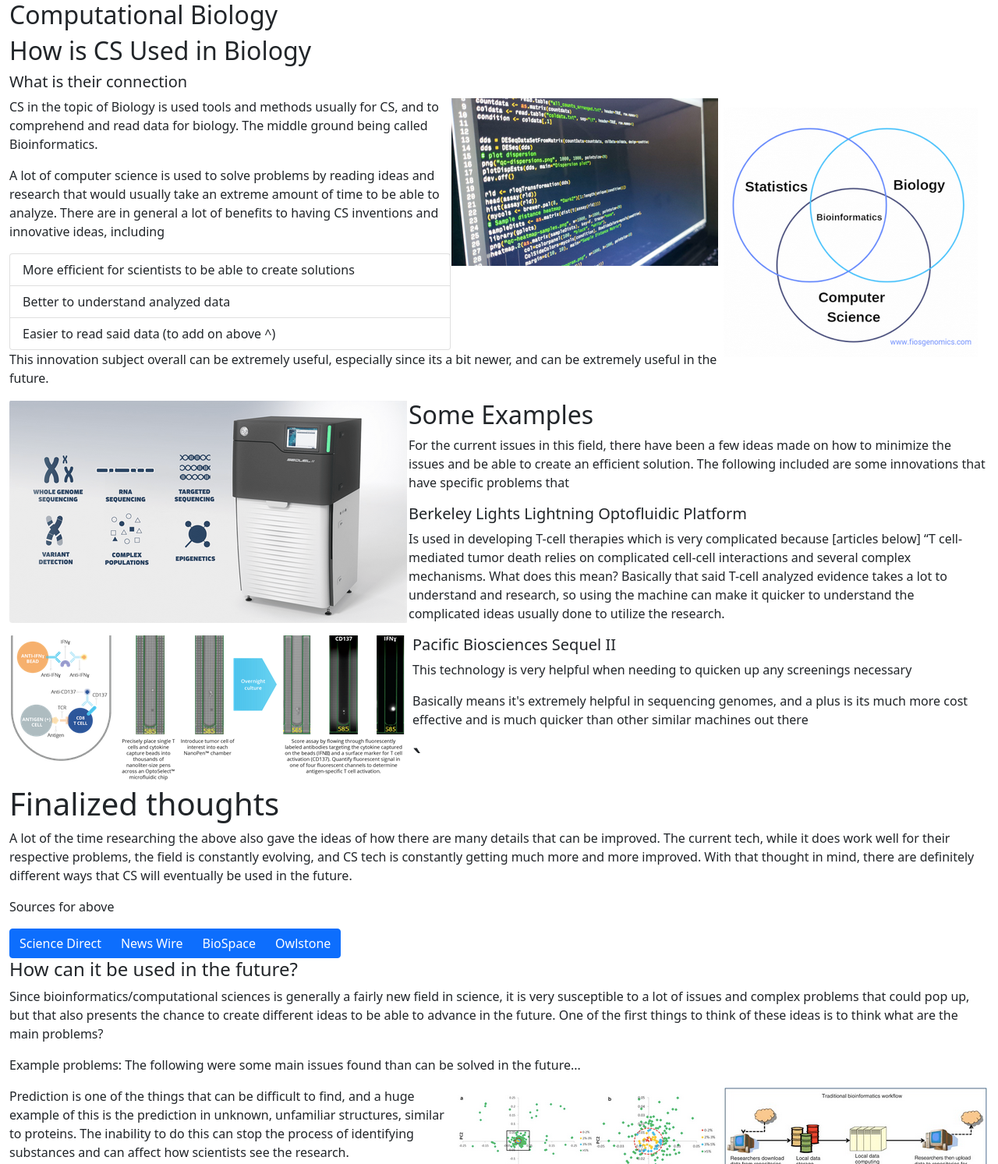
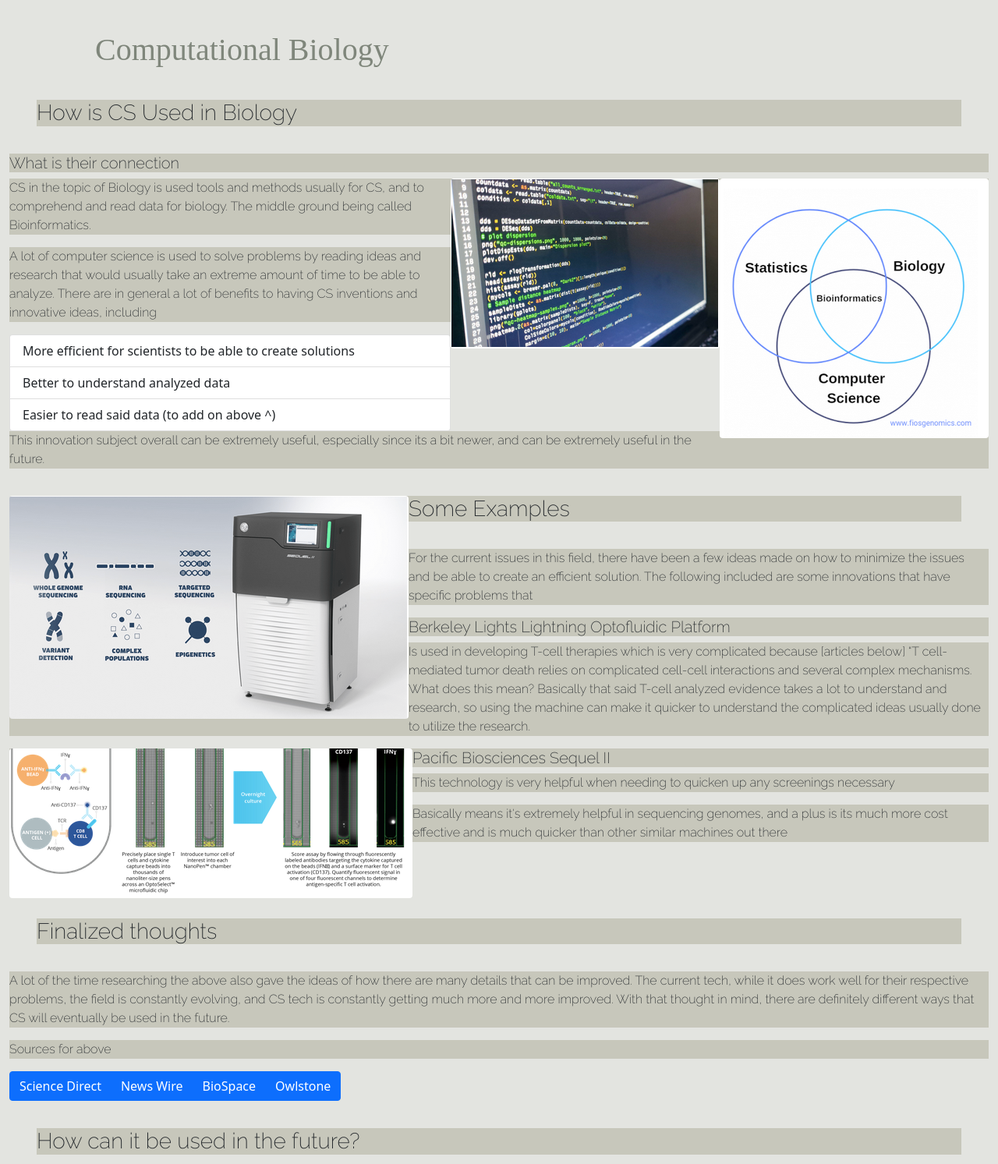
Before and after one commit to marlenp7932/freedom-project-sep10, a plain HTML site: page index.html in a window 1280 px wide. Shown: the top 1493 px of the page at 78% size. Drawn offline with nearby package versions, Linux system fonts and the light colour scheme; a script that the page names is missing.

Commit message:
css attempt

```diff
--- a/index.html
+++ b/index.html
@@ -7,21 +7,53 @@
 
         <link href="https://cdn.jsdelivr.net/npm/bootstrap@5.0.1/dist/css/bootstrap.min.css" rel="stylesheet" />
         <link href="style.css" rel="stylesheet" type="text/css" />
+        <link rel="preconnect" href="https://fonts.gstatic.com">
+        <link href="https://fonts.googleapis.com/css2?family=Playfair+Display:wght@700&display=swap" rel="stylesheet"type="text/css">
+    <link rel="preconnect" href="https://fonts.gstatic.com">
+    <link href="https://fonts.googleapis.com/css2?family=Raleway:wght@200&display=swap" rel="stylesheet" type="text/css">
         <style>
-            /* CSS */
+            h1 {
+              font-family: playfair-display;
+              margin: 40px;
+              color:#7f867b;
+                }
+            p {
+              font-family: raleway;
+              background-color:#c7c7bb;
+                }
+            h3 {
+              font-family: raleway;
+              margin: 35px;
+              background-color:#c7c7bb;
+                }
+            h5 {
+              font-family: raleway;
+              background-color:#c7c7bb;
+                }
+            body {
+              background-color: #e3e4e0;
+                }
+            .btn btn-primary{
+               color:#e3e4e0;
+            }
+            h6 {
+              color: #e3e4e0;
+
+                }
+
 
         </style>
 
         <title>CS in Biology</title>
     </head>
     <body>
-        <div class="container-fluid">
-          <h2>Computational Biology</h2>
+        <div class="container">
+          <h1>Computational Biology</h1>
             </div>
 
         <div class="container-fluid">
 
-            <h2> How is CS Used in Biology </h2>
+            <h3> How is CS Used in Biology </h3>
             <h5>What is their connection</h5>
         <img src="diagram3.png" class="rounded float-end" alt="diagram2">
          <img src="computer1.png" class="rounded float-end" alt="computer">
@@ -38,10 +70,9 @@
             <p>This innovation subject overall can be extremely useful, especially since its a bit newer, and can be extremely useful in the future. </p>
 
                 </div>
-
            <div class="container-fluid">
         <img src="invention1.png" class="rounded float-start" alt="invention1">
-            <h2> Some Examples </h2>
+            <h3> Some Examples </h3>
             <p>For the current issues in this field, there have been a few ideas made on how to minimize the issues and be able to create an efficient solution. The following included are some innovations that have specific problems that </p>
             <h5>Berkeley Lights Lightning Optofluidic Platform</h5>
         </div>
@@ -58,8 +89,9 @@
                 </div>
 
             <div class="container-fluid">
-                <h1>`</h1>
-                <h1>Finalized thoughts</h1>
+                <h6>.</h6>
+           <h6>.</h6>
+                <h3>Finalized thoughts</h3>
                 <p>A lot of the time researching the above also gave the ideas of how there are many details that can be improved. The current tech, while it does work well for their respective problems, the field is constantly evolving, and CS tech is constantly getting much more and more improved. With that thought in mind, there are definitely different ways that CS will eventually be used in the future.</p>
                 <p>Sources for above</p>
                 <div class="btn-group">
@@ -71,7 +103,7 @@
                     </div>
         <div class="container-fluid">
 
-            <h4>How can it be used in the future?</h4>
+            <h3>How can it be used in the future?</h3>
         <p>Since bioinformatics/computational sciences is generally a fairly new field in science, it is very susceptible to a lot of issues and complex problems that could pop up, but that also presents the chance to create different ideas to be able to advance in the future. One of the first things to think of these ideas is to think what are the main problems?</p>
         <p>Example problems: The following were some main issues found than can be solved in the future...</p>
         <img src="diagram1.png" class="rounded float-end" alt="diagram1">
@@ -87,7 +119,7 @@
                     </div>
                     </div>
             <div class="container-fluid">
-                <h2>My Own Ideas</h2>
+                <h3>My Own Ideas</h3>
                 <p>One idea is to design something, unlike the computer,  that would have the hardware as well as the available software to be able to expand the research parameters and be able to get better results. The device could include tech that would be hard to achieve in current day computers, which would mean it could be something to be thought about in the future. </p>
                 <p>As time goes on as well, in the future an idea would be to take into consideration when improving technology the field of bioinformatics. That way tech can be suitable for the standards needed in the field, and can aid along the way.  </p>
                 </div>
```
